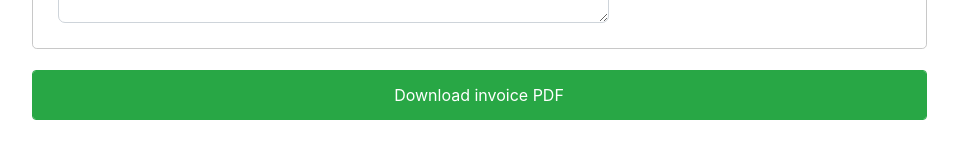
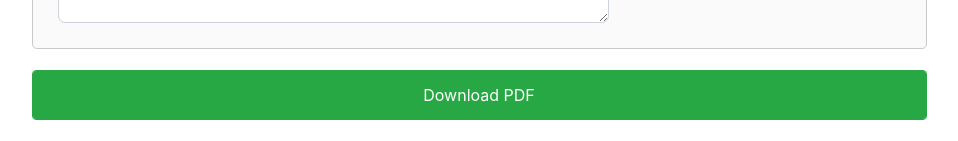
Before and after one commit to juliusvdw/custom-invoice-generator, a React (Create React App) app in the folder client/: page / in a window 1280 px wide. Shown: the part 2482-2623 px from the top of the page, without its empty margins (161-1119 px from the left). Built offline with nearby package versions, Linux system fonts and the light colour scheme.

Commit message:
Downloading state created + implemented to display spinnder on download

```diff
--- a/client/src/components/form/Form.js
+++ b/client/src/components/form/Form.js
@@ -13,15 +13,16 @@ const Form = () => {
   const [invoiceNo, setInvoiceNo] = useState("");
   const [invoiceDate, setInvoiceDate] = useState("");
   const [terms, setTerms] = useState("");
+  const [downloading, setDownloading] = useState(false);
 
   const formContext = useContext(FormContext);
 
   const { sendData, addItem, items } = formContext;
 
   //Send form data to server for pdf generation
-  const onSubmit = (e) => {
+  const onSubmit = async (e) => {
     e.preventDefault();
-
+    setDownloading(true);
     //Create formData object to be sent to server
     const formData = {
       from,
@@ -35,7 +36,9 @@ const Form = () => {
       subTotal: subTotal.toFixed(2),
     };
     console.log(formData);
-    sendData(formData);
+    await sendData(formData);
+
+    setDownloading(false);
   };
 
   //Modify output for subtotal amount
@@ -188,7 +191,13 @@ const Form = () => {
           style={{ minHeight: "50px" }}
           onClick={onSubmit}
         >
-          Download invoice PDF
+          {downloading ? (
+            <div className="spinner-border text-dark" role="status">
+              <span className="sr-only">Loading...</span>
+            </div>
+          ) : (
+            <span>Download PDF</span>
+          )}
         </button>
       </form>
     </>
@@ -200,7 +209,7 @@ const Form = () => {
 const jumboStyle = {
   minHeight: "60vh",
   marginTop: "3%",
-  backgroundColor: "#FFF",
+  backgroundColor: "rgb(250,250,250)",
   padding: "25px",
   marginBottom: "5px",
   border: "1px solid rgb(200,200,200)",
--- a/client/src/context/form/FormState.js
+++ b/client/src/context/form/FormState.js
@@ -29,7 +29,6 @@ const FormState = (props) => {
     //Turn data into HTML template
 
     try {
-      console.log("Convert call requested");
       const invoice = await axios("/convert", {
         method: "POST",
         responseType: "blob",
```
